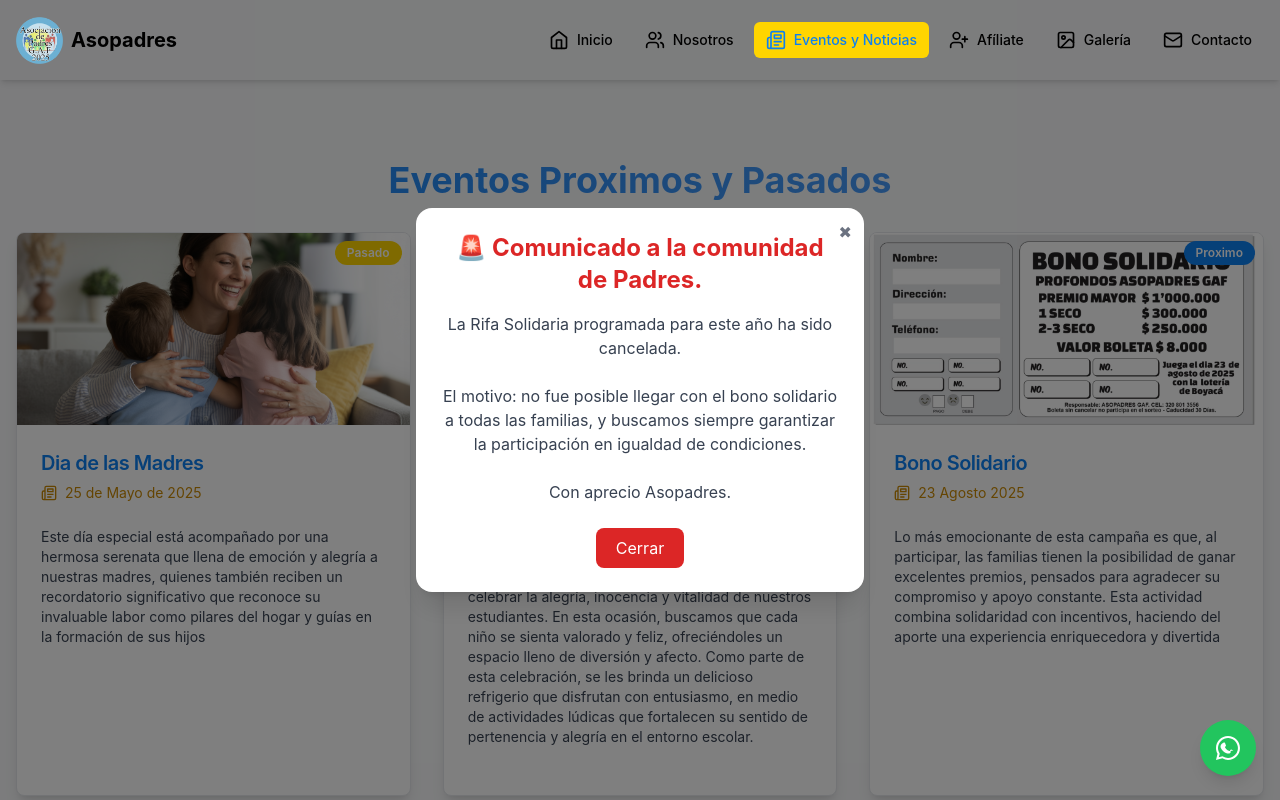
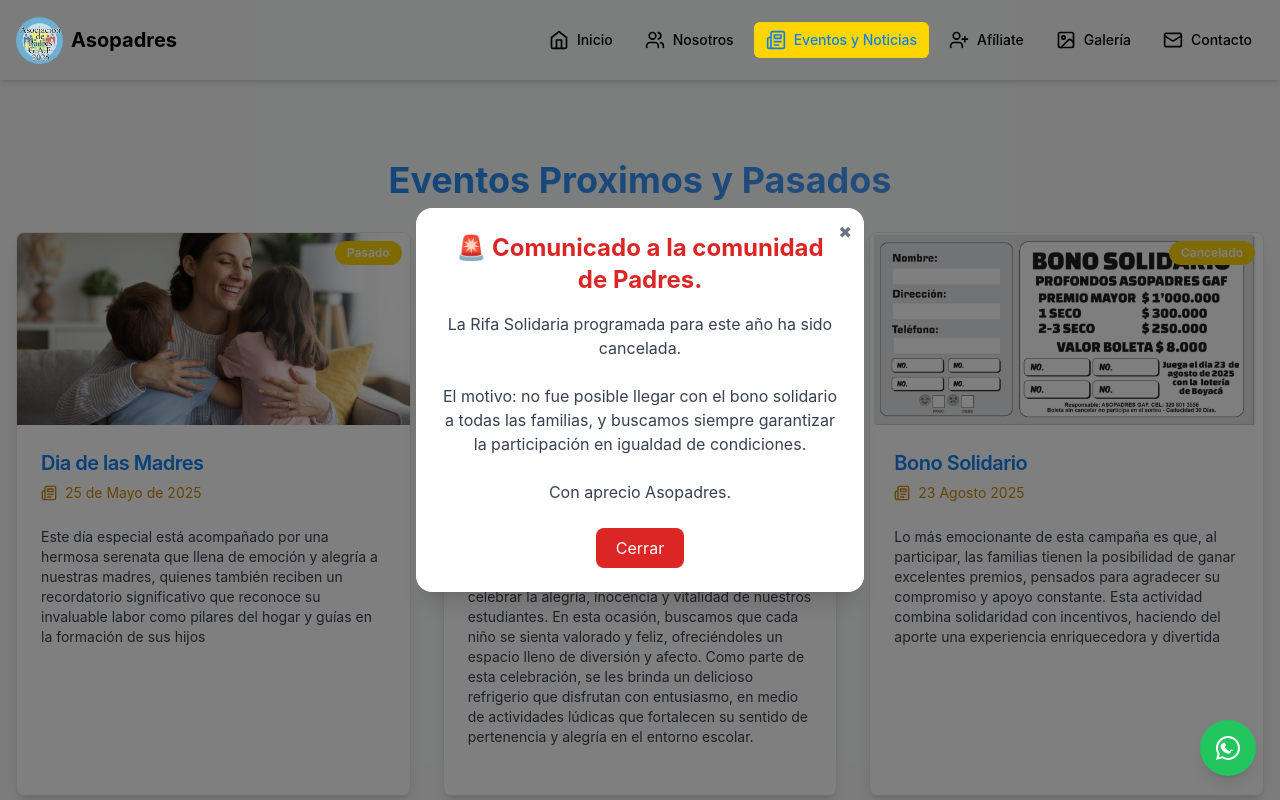
Before and after one commit to JohanVillazar/asogafront, a React (Vite) app: page /eventos in a window 1280 px wide. Shown: the top 800 px of the page. Built offline with nearby package versions, Linux system fonts and the light colour scheme.

Commit message:
updateevents1

```diff
--- a/src/pages/EventsPage.jsx
+++ b/src/pages/EventsPage.jsx
@@ -29,7 +29,7 @@ const events = [
     title: 'Bono Solidario',
     date: ' 23 Agosto 2025',
     description: ' Lo más emocionante de esta campaña es que, al participar, las familias tienen la posibilidad de ganar excelentes premios, pensados para agradecer su compromiso y apoyo constante. Esta actividad combina solidaridad con incentivos, haciendo del aporte una experiencia enriquecedora y divertida',
-    category: 'Proximo',
+    category: 'Cancelado',
     imageKey: '/bono.jpg'
   },
      {
```
